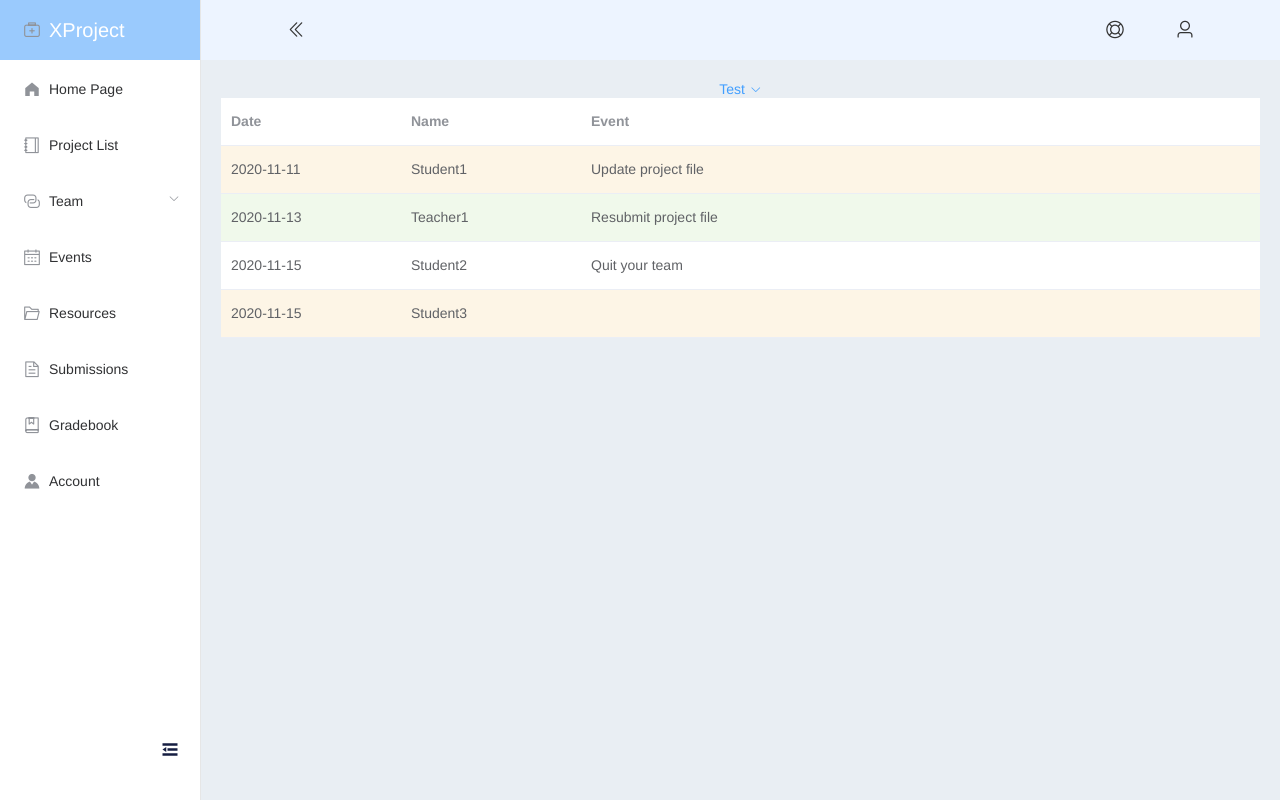
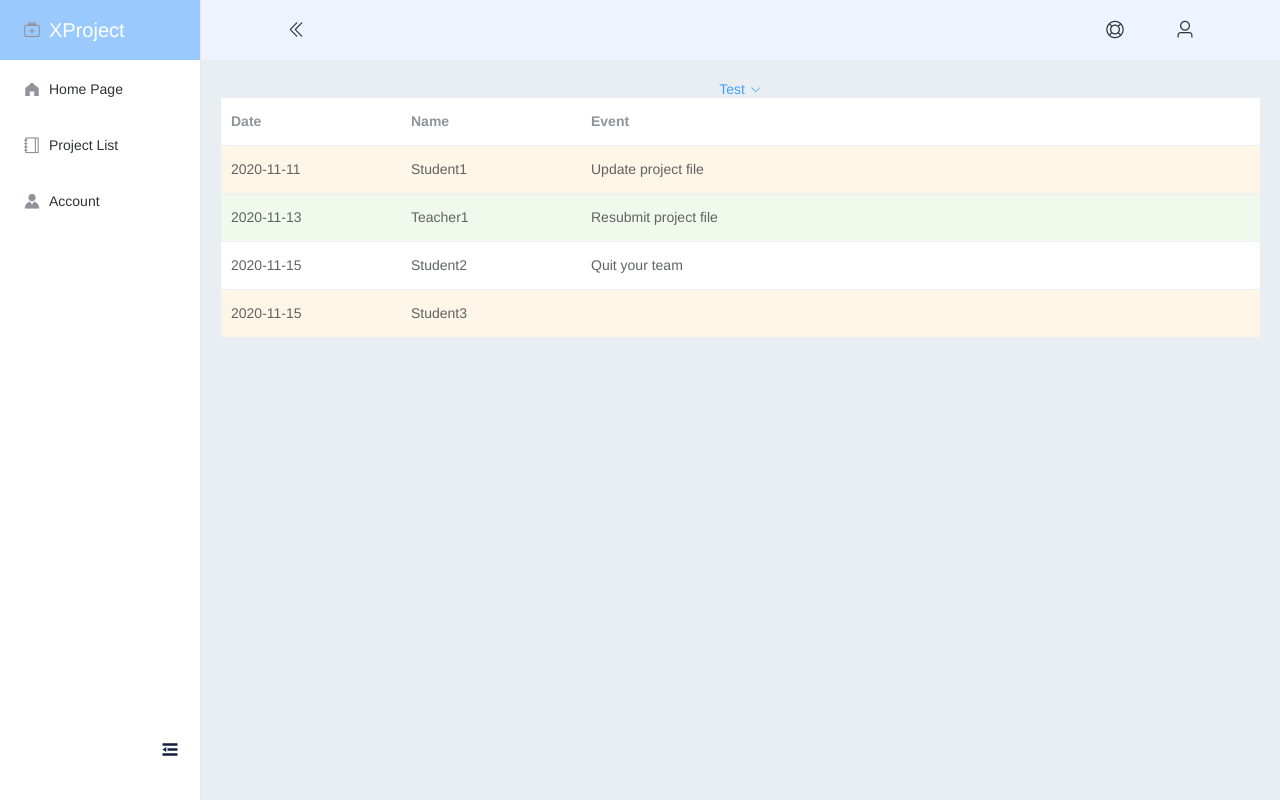
Before and after one commit to SUSTech-XProject/XProject, a Vue app in the folder web_frontend/xproject-vue/: page /test in a window 1280 px wide. Built offline with nearby package versions, Linux system fonts and the light colour scheme.

Commit message:
Finished third level route

```diff
--- a/web_frontend/xproject-vue/src/components/card/projectList/index.vue
+++ b/web_frontend/xproject-vue/src/components/card/projectList/index.vue
@@ -5,7 +5,10 @@
       <span><slot>{{projCour}}</slot></span>
       <el-button :icon = "iconData"
                  style="color: orange;float: right" type="text"
-                 @click="favour(proId)"  circle></el-button>
+                 @click="favour(projId)" circle></el-button>
+      <el-button type="primary"
+                 class='el-icon-d-arrow-right'
+                 @click="gotoProjOverview"></el-button>
     </div>
     <!--    <div v-for="o in 2" :key="o" class="text item">-->
     <!--      {{'列表内容 ' + o }}-->
@@ -20,7 +23,7 @@ export default {
 
   data() {
     return {
-      proId:this.id,
+      projId:this.id,
       projName:this.name,
       projCour:this.course,
       isStar:this.star,
@@ -47,10 +50,13 @@ export default {
   },
 
   methods:{
-    favour:function (val){
+    favour: function (val) {
       this.isStar= !this.isStar;
       this.iconData = this.isStar===true?'el-icon-star-on':'el-icon-star-off';
-      this.$emit('getStarChange',val)
+      this.$emit('getStarChange', val)
+    },
+    gotoProjOverview: function () {
+      this.$emit('gotoProjOverview', this.projId)
     }
   }
 }
--- a/web_frontend/xproject-vue/src/components/sidebar/index.vue
+++ b/web_frontend/xproject-vue/src/components/sidebar/index.vue
@@ -1,95 +1,75 @@
 <template>
-  <div id = "left-bar">
   <el-menu :default-active="$route.path"
            class="el-menu-vertical-demo"
+           id="left-bar"
            @open="handleOpen" @close="handleClose"
            @select="handleSelect"
-             :collapse="isCollapse" style="height: 100%" router>
+           :collapse="isCollapse" style="height: 100%">
     <el-menu-item id = "Title">
       <i class="el-icon-first-aid-kit" ></i>
       <span slot="title">XProject</span>
     </el-menu-item>
 
-      <el-menu-item index="/index/home-page">
+    <el-menu-item index="HomePage">
       <i class="el-icon-s-home"></i>
       <span slot="default">Home Page</span>
     </el-menu-item>
 
-      <el-menu-item index="/index/project-list">
+    <el-menu-item index="ProjectList">
       <i class="el-icon-notebook-1"></i>
       <span slot="default">Project List</span>
     </el-menu-item>
 
-      <div v-if="show">
-        <el-submenu index="3">
+    <el-menu-item index="Account" >
+      <i class="el-icon-s-custom"></i>
+      <span slot="title">Account</span>
+    </el-menu-item>
+
+    <el-menu-item-group v-if="this.$store.state.proj.projId !== null" id="proj-items">
+      <div id="proj-title">
+        <span style="margin-left: 22px">Project</span>
+<!--        <i class="el-icon-close" style="float: right; margin-top: 2px; font-size: 13px"/>-->
+      </div>
+
+      <el-menu-item index="ProjOverview" >
+        <i class="el-icon-date"></i>
+        <span slot="title">Overview</span>
+      </el-menu-item>
+
+      <el-submenu index="@3">
         <template slot="title">
           <i class="el-icon-connection"></i>
           <span slot="title">Team</span>
         </template>
 
         <el-menu-item-group>
-            <el-menu-item :index="myTeamUrl">My Team</el-menu-item>
-            <el-menu-item :index="formingUrl">Forming</el-menu-item>
+          <el-menu-item index="MyTeam">My Team</el-menu-item>
+          <el-menu-item index="Forming">Forming</el-menu-item>
         </el-menu-item-group>
-
       </el-submenu>
 
-        <el-menu-item index="4" >
+      <el-menu-item index="@4" >
         <i class="el-icon-date"></i>
         <span slot="title">Events</span>
       </el-menu-item>
-        <el-menu-item index="5">
+      <el-menu-item index="@5">
         <i class="el-icon-folder-opened"></i>
         <span slot="title">Resources</span>
       </el-menu-item>
-        <el-menu-item index="6">
+      <el-menu-item index="@6">
         <i class="el-icon-document"></i>
         <span slot="title">Submissions</span>
       </el-menu-item>
-        <el-menu-item index="7">
+      <el-menu-item index="@7">
         <i class="el-icon-collection"></i>
         <span slot="title">Gradebook</span>
       </el-menu-item>
-        </div>
-  <!--    <el-submenu index="3">-->
-  <!--      <template slot="title">-->
-  <!--        <i class="el-icon-connection"></i>-->
-  <!--        <span slot="title">Team</span>-->
-  <!--      </template>-->
-  <!--      <el-menu-item-group>-->
+    </el-menu-item-group>
 
-  <!--        <el-menu-item index="3-1">My Team</el-menu-item>-->
-  <!--        <el-menu-item index="3-2">Forming</el-menu-item>-->
-  <!--      </el-menu-item-group>-->
-
-  <!--    </el-submenu>-->
-
-  <!--    <el-menu-item index="4" >-->
-  <!--      <i class="el-icon-date"></i>-->
-  <!--      <span slot="title">Events</span>-->
-  <!--    </el-menu-item>-->
-  <!--    <el-menu-item index="5">-->
-  <!--      <i class="el-icon-folder-opened"></i>-->
-  <!--      <span slot="title">Resources</span>-->
-  <!--    </el-menu-item>-->
-  <!--    <el-menu-item index="6">-->
-  <!--      <i class="el-icon-document"></i>-->
-  <!--      <span slot="title">Submissions</span>-->
-  <!--    </el-menu-item>-->
-  <!--    <el-menu-item index="7">-->
-  <!--      <i class="el-icon-collection"></i>-->
-  <!--      <span slot="title">Gradebook</span>-->
-  <!--    </el-menu-item>-->
     <el-radio-group v-model="isCollapse">
       <i v-show="!isCollapse" class="el-icon-s-fold expandBtn" @click="isCollapse=true"></i>
       <i v-show="isCollapse" class="el-icon-s-fold shrinkBtn" @click="isCollapse=false"></i>
     </el-radio-group>
-
-
-      <el-menu-item index="/index/account" >
-        <i class="el-icon-s-custom"></i>
-        <span slot="title">Account</span>
-      </el-menu-item>
 
   </el-menu>
   <!--    <el-radio-button :label="false">Open</el-radio-button>-->
@@ -97,7 +77,6 @@
   <!--  <el-radio-group v-model="isCollapse" style="margin-bottom: 20px;">-->
   <!--      <el-radio-button :label="false">展开</el-radio-button>-->
   <!--      <el-radio-button :label="true">收起</el-radio-button>-->
-  </div>
 </template>
 
 <script>
@@ -105,9 +84,7 @@ export default {
   data () {
     return {
       isCollapse: false,
-      show: /*this.$route.path.indexOf('project-list') !== -1*/ true,
-      myTeamUrl: 'index/project/' + 0 + '/my-team',
-      formingUrl: 'index/project/' + 0 + '/forming'
+      show: false,
     }
   },
   methods: {
@@ -118,7 +95,17 @@ export default {
       console.log(key, keyPath)
     },
     handleSelect (key, keyPath) {
-
+      console.log(key, keyPath)
+      if (key.indexOf("@") !== -1) {
+        console.log('Not finished')
+      } else {
+        let projId = this.$store.state.proj.projId;
+        if (projId === null) {
+          this.$router.push({name: key})
+        } else {
+          this.$router.push({name: key, params: {proj_id: projId}})
+        }
+      }
     }
   }
 }
@@ -126,9 +113,7 @@ export default {
 
 <style scoped>
 #left-bar{
-  padding: 0;
-  margin: 0;
-  height: 100%;
+  text-align: left;
   /*background: blueviolet;*/
 }
 .el-radio-group {
@@ -151,7 +136,7 @@ export default {
   /*top: 38px;*/
   color: #151d41;
   /*margin-bottom: 10%;*/
-  /*margin-left: 100px;*/
+  margin-left: 20px;
   transform: rotate(180deg);
 }
 .expandBtn {
@@ -178,4 +163,10 @@ export default {
 #left-bar{
   height: 100%;
 }
+
+  #proj-title {
+    font-size: 17px;
+    padding: 10px 0 10px 0;
+    background-color: #f8f8f8;
+  }
 </style>
--- a/web_frontend/xproject-vue/src/router/index.js
+++ b/web_frontend/xproject-vue/src/router/index.js
@@ -12,8 +12,16 @@ import HomePage from "@/views/main/home_page/HomePage";
 import Account from "@/components/Account";
 import MyTeam from "@/views/main/project/team/MyTeam";
 import Forming from "@/views/main/project/team/Forming";
+import ProjOverview from "@/views/main/project/overview/ProjOverview";
+import ProjPage from "@/views/main/project/ProjPage";
 
 Vue.use(Router)
+
+// 修改路由重复点击报错
+const originalPush = Router.prototype.push
+Router.prototype.push = function push(location) {
+  return originalPush.call(this, location).catch(err => err)
+}
 
 const routes = [
   {
@@ -46,7 +54,13 @@ const routes = [
       },
       {
         path: 'project/:proj_id',
+        component: ProjPage,
         children: [
+          {
+            path: 'overview',
+            name: 'ProjOverview',
+            component: ProjOverview
+          },
           {
             path: 'my-team',
             name: 'MyTeam',
--- a/web_frontend/xproject-vue/src/store/index.js
+++ b/web_frontend/xproject-vue/src/store/index.js
@@ -12,21 +12,39 @@ export default new Vuex.Store({
       // '' for visitor, 'S' for student, 'T' for teacher, 'A' for admin
       // this will be updated before visiting each jump
       roleType: '',
+    },
+    proj: {
+      projId: null,
+      projName: null
     }
   },
   mutations: {
     login (state, loginForm) {
       state.role.username = loginForm.username
       window.localStorage.setItem('role', JSON.stringify(state.role))
+
+      state.proj.projId = null
+      state.proj.projName = null
     },
     logout (state) {
       state.role.username = ''
       state.role.roleType = ''
       window.localStorage.removeItem('role')
+
+      state.proj.projId = null
+      state.proj.projName = null
     },
     updateRoleType (state, roleType) {
       state.role.roleType = roleType
       window.localStorage.setItem('role', JSON.stringify(state.role))
+    },
+
+    setProj(state, proj) {
+      state.proj = proj
+    },
+    removeProj(state) {
+      state.proj.projId = null
+      state.proj.projName = null
     }
   }
 })
--- a/web_frontend/xproject-vue/src/views/main/MainPage.vue
+++ b/web_frontend/xproject-vue/src/views/main/MainPage.vue
@@ -9,9 +9,9 @@
 <!--    Your roleType is {{this.$store.state.role.roleType}}-->
 <!--  </div>-->
   <el-container>
-    <el-aside style="width: 201px">
-      <left-bar/>
-    </el-aside>
+    <left-bar/>
+<!--    <el-aside style="width: 0">-->
+<!--    </el-aside>-->
     <el-container>
       <el-header>
         <Header/>
--- /dev/null
+++ b/web_frontend/xproject-vue/src/views/main/project/ProjPage.vue
@@ -0,0 +1,16 @@
+<!--YZX-->
+<!--Help to build the third level router-->
+
+<template>
+  <router-view/>
+</template>
+
+<script>
+export default {
+  name: 'ProjPage',
+}
+</script>
+
+<style scoped>
+
+</style>
--- /dev/null
+++ b/web_frontend/xproject-vue/src/views/main/project/overview/ProjOverview.vue
@@ -0,0 +1,41 @@
+<!--YZX-->
+<!--Overview page for proj-->
+
+<template>
+  <div style="width:100%; height:100%">
+    Hello, here is proj {{this.$route.params.proj_id}}
+  </div>
+</template>
+
+<script>
+import {getUserHomeInfo} from "@/api/home_page";
+
+export default {
+  name: "ProjOverview",
+  components: {
+
+  },
+  data () {
+    return {
+
+    }
+  },
+  mounted () {
+    this.init()
+  },
+  methods: {
+    init () {
+      console.log('init proj overview page')
+      getUserHomeInfo().then(resp => {
+        this.description = resp.data.data;
+      }).catch(failResp => {
+        console.log("fail to get response in getUserHomeInfo")
+      })
+    }
+  }
+}
+</script>
+
+<style scoped>
+
+</style>
```
Also changed, not shown: web_frontend/xproject-vue/src/views/main/project_list/ProjectList.vue (+15 -9 lines), web_frontend/xproject-vue/src/views/main/project/announcement/Announcement.vue (renamed from web_frontend/xproject-vue/src/views/main/project/Announcement.vue). Lines whose indentation alone changed are shown as unchanged.
